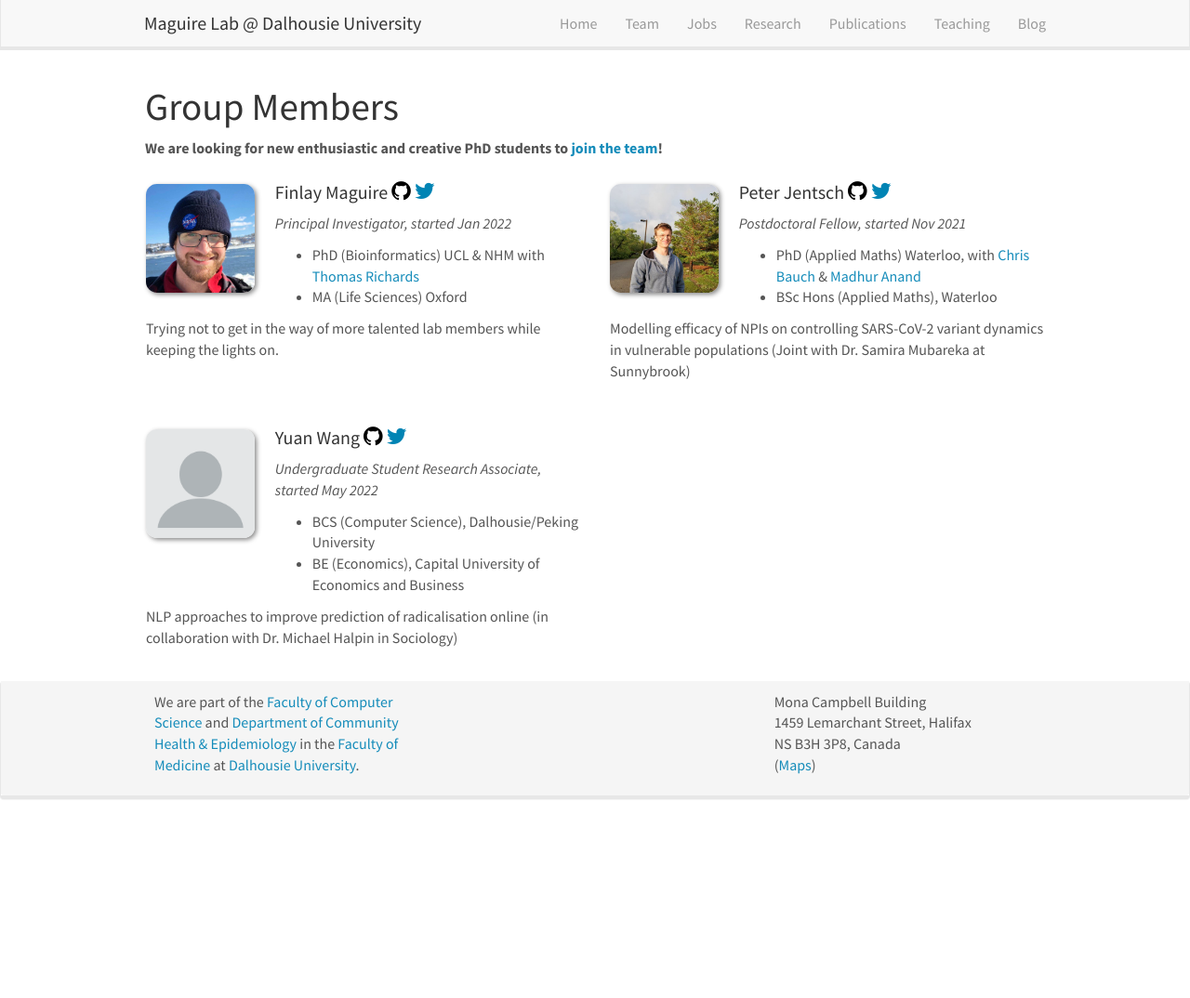
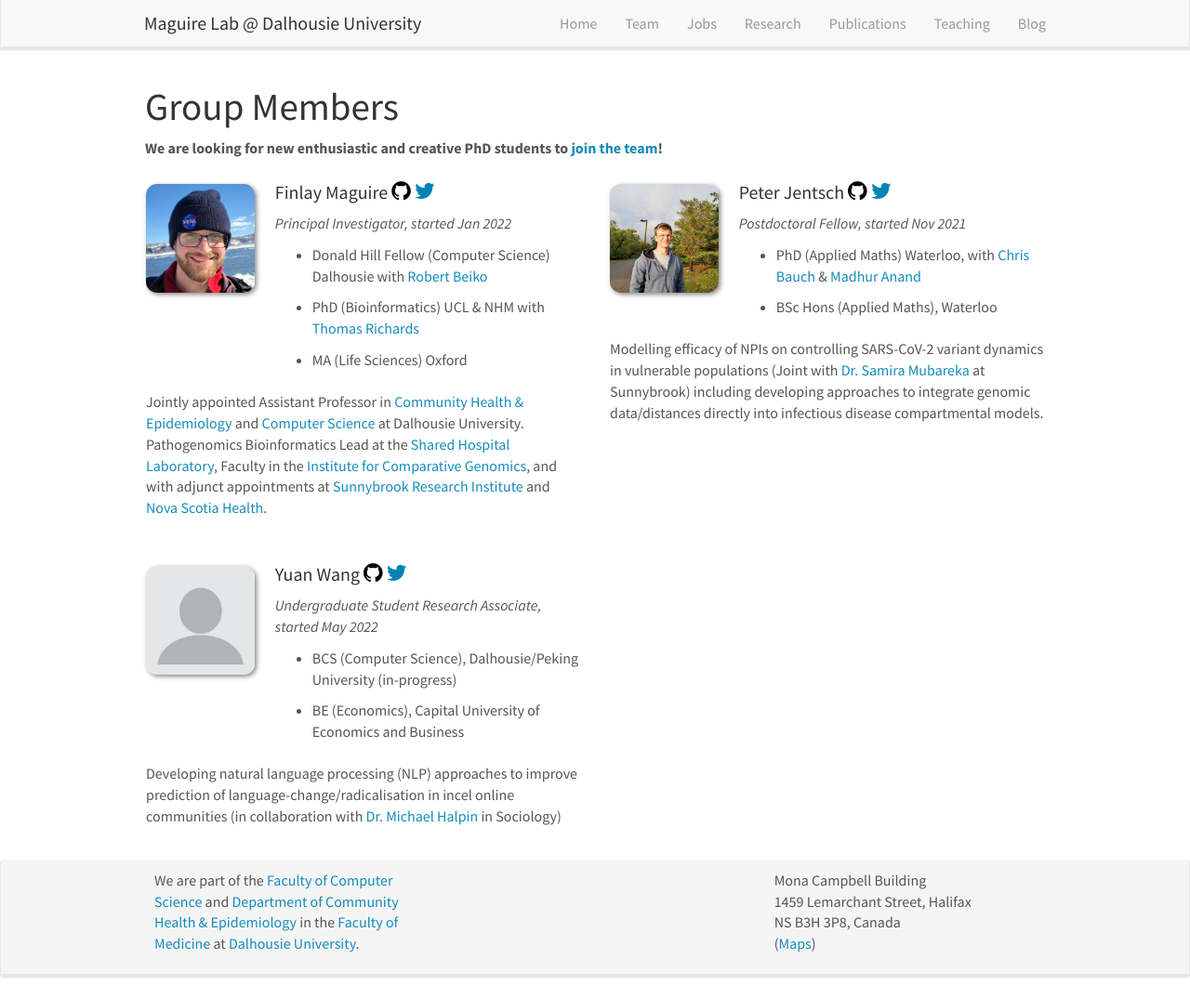
Before and after one commit to maguire-lab/maguire-lab.github.io, a Jekyll site: the page built from _pages/team.md, in a window 1280 px wide and 1074 px high. Shown: the whole window at 93% size. Built offline with Jekyll 4.4.1, drawn with Linux system fonts in a browser that asks for light colours; nearby versions of some CDN libraries.

Commit message:
Add layout fixes

```diff
--- a/_data/team_members.yml
+++ b/_data/team_members.yml
@@ -1,29 +1,30 @@
 - name: Finlay Maguire
   photo: maguiref.png
   info: Principal Investigator, started Jan 2022
-  project: Trying not to get in the way of more talented lab members while keeping the lights on.
+  project: Jointly appointed Assistant Professor in [Community Health & Epidemiology](https://medicine.dal.ca/departments/department-sites/community-health.html) and [Computer Science](https://www.dal.ca/faculty/computerscience.html) at Dalhousie University. Pathogenomics Bioinformatics Lead at the [Shared Hospital Laboratory](https://www.shn.ca/marking-a-milestone-shared-hospital-laboratory-conducts-one-millionth-covid-19-test/), Faculty in the [Institute for Comparative Genomics](https://icgenomics.ca/), and with adjunct appointments at [Sunnybrook Research Institute](https://sunnybrook.ca/research/) and [Nova Scotia Health](https://www.nshealth.ca/).
   email: finlay.maguire@dal.ca
   github: https://github.com/fmaguire
   twitter: https://twitter.com/finlaym
-  number_educ: 2
-  education1: PhD (Bioinformatics) UCL & NHM with <a href="https://protists.co.uk/thomas_richards.html">Thomas Richards</a>
-  education2: MA (Life Sciences) Oxford
+  number_educ: 3
+  education1: Donald Hill Fellow (Computer Science) Dalhousie with [Robert Beiko](https://www.dal.ca/faculty/computerscience/faculty-staff/robert-beiko.html)
+  education2: PhD (Bioinformatics) UCL & NHM with [Thomas Richards](https://protists.co.uk/thomas_richards.html)
+  education3: MA (Life Sciences) Oxford
 
 - name: Peter Jentsch
   photo: jentschp.jpg
-  project: Modelling efficacy of NPIs on controlling SARS-CoV-2 variant dynamics in vulnerable populations (Joint with Dr. Samira Mubareka at Sunnybrook)
+  project: Modelling efficacy of NPIs on controlling SARS-CoV-2 variant dynamics in vulnerable populations (Joint with [Dr. Samira Mubareka](https://sunnybrook.ca/research/team/member.asp?t=12&m=417&page=529) at Sunnybrook) including developing approaches to integrate genomic data/distances directly into infectious disease compartmental models.
   info: Postdoctoral Fellow, started Nov 2021
   email: pjentsch@uwaterloo.ca
   github: https://github.com/pcjentsch
   twitter: https://twitter.com/pcjentsch
   number_educ: 2
-  education1: PhD (Applied Maths) Waterloo, with <a href="https://uwaterloo.ca/applied-mathematics/people-profiles/chris-bauch">Chris Bauch</a> & <a href="https://uwaterloo.ca/complexity-innovation/people-profiles/madhur-anand">Madhur Anand</a>
+  education1: PhD (Applied Maths) Waterloo, with [Chris Bauch]( https://uwaterloo.ca/applied-mathematics/people-profiles/chris-bauch) & [Madhur Anand](https://uwaterloo.ca/complexity-innovation/people-profiles/madhur-anand)
   education2: BSc Hons (Applied Maths), Waterloo
 
 - name: Yuan Wang
   photo: nopic.png
-  project: NLP approaches to improve prediction of radicalisation online (in collaboration with Dr. Michael Halpin in Sociology)
+  project: Developing natural language processing (NLP) approaches to improve prediction of language-change/radicalisation in incel online communities (in collaboration with [Dr. Michael Halpin](https://www.dal.ca/faculty/arts/sociology-social-anthropology/faculty-staff/our-faculty/michael-halpin.html) in Sociology)
   info: Undergraduate Student Research Associate, started May 2022
   number_educ: 2
-  education1: BCS (Computer Science), Dalhousie/Peking University
+  education1: BCS (Computer Science), Dalhousie/Peking University (in-progress)
   education2: BE (Economics), Capital University of Economics and Business
--- a/_layouts/team.html
+++ b/_layouts/team.html
@@ -2,5 +2,5 @@
 layout: default
 ---
 <div id="team" class="col-sm-12">
-  {{ content }}
+  {{ content | markdownify }}
 </div>
--- a/_pages/team.md
+++ b/_pages/team.md
@@ -34,33 +34,33 @@ permalink: /team/
   <ul style="overflow: hidden">
 
   {% if member.number_educ == 1 %}
-  <li> {{ member.education1 }} </li>
+  <li> {{ member.education1 | markdownify }} </li>
   {% endif %}
 
   {% if member.number_educ == 2 %}
-  <li> {{ member.education1 }} </li>
-  <li> {{ member.education2 }} </li>
+  <li> {{ member.education1 | markdownify }} </li>
+  <li> {{ member.education2 | markdownify }} </li>
   {% endif %}
 
   {% if member.number_educ == 3 %}
-  <li> {{ member.education1 }} </li>
-  <li> {{ member.education2 }} </li>
-  <li> {{ member.education3 }} </li>
+  <li> {{ member.education1 | markdownify }} </li>
+  <li> {{ member.education2 | markdownify }} </li>
+  <li> {{ member.education3 | markdownify }} </li>
   {% endif %}
 
   {% if member.number_educ == 4 %}
-  <li> {{ member.education1 }} </li>
-  <li> {{ member.education2 }} </li>
-  <li> {{ member.education3 }} </li>
-  <li> {{ member.education4 }} </li>
+  <li> {{ member.education1 | markdownify }} </li>
+  <li> {{ member.education2 | markdownify }} </li>
+  <li> {{ member.education3 | markdownify }} </li>
+  <li> {{ member.education4 | markdownify }} </li>
   {% endif %}
 
   {% if member.number_educ == 5 %}
-  <li> {{ member.education1 }} </li>
-  <li> {{ member.education2 }} </li>
-  <li> {{ member.education3 }} </li>
-  <li> {{ member.education4 }} </li>
-  <li> {{ member.education5 }} </li>
+  <li> {{ member.education1 | markdownify }} </li>
+  <li> {{ member.education2 | markdownify }} </li>
+  <li> {{ member.education3 | markdownify }} </li>
+  <li> {{ member.education4 | markdownify }} </li>
+  <li> {{ member.education5 | markdownify }} </li>
   {% endif %}
 
   </ul>
```
